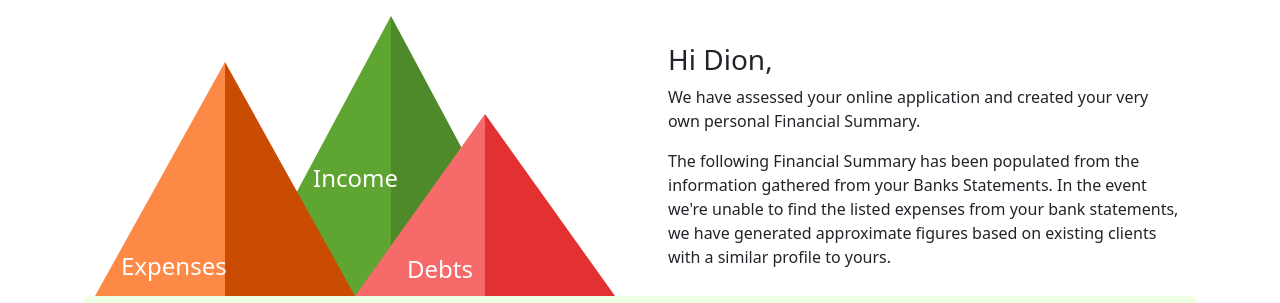
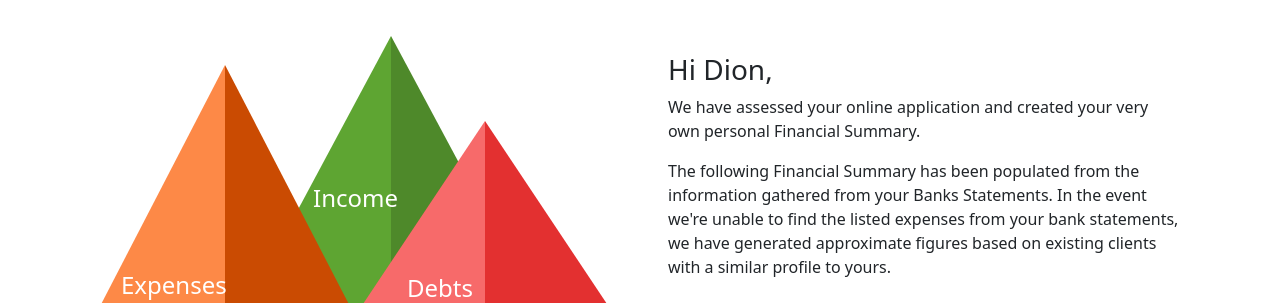
Before and after one commit to Dion-R/Report-JB, a plain HTML site: page index.html in a window 1280 px wide. Shown: the top 303 px of the page. Drawn offline with Linux system fonts and the light colour scheme.

Commit message:
ready for Boni

```diff
--- a/css/custom.css
+++ b/css/custom.css
@@ -114,7 +114,7 @@
 
 @media screen and (max-width: 1400px) {
   .pyramid {
-    min-height: 280px;
+    min-height: 300px;
   }
   .pyramid1 p {
     left: 24%;
@@ -168,7 +168,7 @@
 
 @media screen and (max-width: 1200px) {
   .pyramid {
-    min-height: 250px;
+    min-height: 300px;
   }
   .pyramid2 p {
     left: 10%;
@@ -189,13 +189,13 @@
     width: 0;
     height: 0;
     border-left: 130px solid transparent;
-    border-bottom: 250px solid #5ea532;
+    border-bottom: 300px solid #5ea532;
   }
   .triangle2 {
     width: 0;
     height: 0;
     border-right: 130px solid transparent;
-    border-bottom: 250px solid #4e892a;
+    border-bottom: 300px solid #4e892a;
   }
 
   .triangle3 {
@@ -365,10 +365,10 @@
     right: 45%;
   }
   .pyramid {
-    min-height: 200px;
+    min-height: 250px;
   }
   .pyramid1 p {
-    left: 26%;
+    left: 28%;
   }
   .pyramid2 p {
     left: 13%;
@@ -377,13 +377,13 @@
     width: 0;
     height: 0;
     border-left: 130px solid transparent;
-    border-bottom: 200px solid #5ea532;
+    border-bottom: 250px solid #5ea532;
   }
   .triangle2 {
     width: 0;
     height: 0;
     border-right: 130px solid transparent;
-    border-bottom: 200px solid #4e892a;
+    border-bottom: 250px solid #4e892a;
   }
 
   .triangle3 {
@@ -425,7 +425,7 @@
     min-height: 200px;
   }
   .pyramid1 p {
-    left: 25%;
+    left: 26%;
   }
   .pyramid2 p {
     left: 13%;
--- a/js/custom.js
+++ b/js/custom.js
@@ -185,67 +185,20 @@ if (positionString.length == 5 && position < 0) {
     total.textContent = `$${positionString} Surplus per month`;
   });
 }
-// pyramid height
+// Responsive pyramid height
 const expenseTriangle1 = document.querySelector(".triangle3");
 const expenseTriangle2 = document.querySelector(".triangle4");
 const debtTriangle1 = document.querySelector(".triangle5");
 const debtTriangle2 = document.querySelector(".triangle6");
 
-
-
-const mediaQuery1400 = window.matchMedia('(min-width: 1400px)');
-mediaQuery1400.addEventListener("change", pyramid1);
-function pyramid1(e) {
-  if(e.matches) {
-    const expenseHeight = (expenseCalc() / incomeCalc()) * 300;
-    expenseTriangle1.style.borderBottom = `${expenseHeight}px solid #fd8947`;
-    expenseTriangle2.style.borderBottom = `${expenseHeight}px solid #ca4b02`;
-    const debtHeight = (debtCalc() / incomeCalc()) * 300;
-    debtTriangle1.style.borderBottom = `${debtHeight}px solid #f76a6a`;
-    debtTriangle2.style.borderBottom = `${debtHeight}px solid #e33030`;
-  }
-}
-pyramid1(mediaQuery1400);
-
-
-const mediaQuery1200 = window.matchMedia("(max-width: 1400px)");
-mediaQuery1200.addEventListener("change", pyramid2);
-function pyramid2(e) {
-  if (e.matches) {
-    const expenseHeight = (expenseCalc() / incomeCalc()) * 280;
-    expenseTriangle1.style.borderBottom = `${expenseHeight}px solid #fd8947`;
-    expenseTriangle2.style.borderBottom = `${expenseHeight}px solid #ca4b02`;
-    const debtHeight = (debtCalc() / incomeCalc()) * 280;
-    debtTriangle1.style.borderBottom = `${debtHeight}px solid #f76a6a`;
-    debtTriangle2.style.borderBottom = `${debtHeight}px solid #e33030`;
-  }
-}
-pyramid2(mediaQuery1200);
-
-// const mediaQuery200 = window.matchMedia("(max-width: 1200px)");
-// mediaQuery1200.addEventListener("change", pyramid3);
-// function pyramid3(e) {
-//   if (e.matches) {
-//     const expenseHeight = (expenseCalc() / incomeCalc()) * 250;
-//     expenseTriangle1.style.borderBottom = `${expenseHeight}px solid #fd8947`;
-//     expenseTriangle2.style.borderBottom = `${expenseHeight}px solid #ca4b02`;
-//     const debtHeight = (debtCalc() / incomeCalc()) * 250;
-//     debtTriangle1.style.borderBottom = `${debtHeight}px solid #f76a6a`;
-//     debtTriangle2.style.borderBottom = `${debtHeight}px solid #e33030`;
-//   }
-// }
-// pyramid3(mediaQuery1200);
-
-
-
-
-const pyramid = document.querySelector('.pyramid');
-
-
-const observer = new ResizeObserver(entries => {
-  const box = entries[0]
-  return box.contentRect.height;
-})
-
-
-console.log(observer.observe(pyramid) * 1)
+const pyramid = document.querySelector(".pyramid");
+const Observer = new ResizeObserver((entries) => {
+  const height = entries[0].contentRect.height;
+  const expenseHeight = (expenseCalc() / incomeCalc()) * height;
+  expenseTriangle1.style.borderBottom = `${expenseHeight}px solid #fd8947`;
+  expenseTriangle2.style.borderBottom = `${expenseHeight}px solid #ca4b02`;
+  const debtHeight = (debtCalc() / incomeCalc()) * height;
+  debtTriangle1.style.borderBottom = `${debtHeight}px solid #f76a6a`;
+  debtTriangle2.style.borderBottom = `${debtHeight}px solid #e33030`;
+});
+Observer.observe(pyramid);
```
